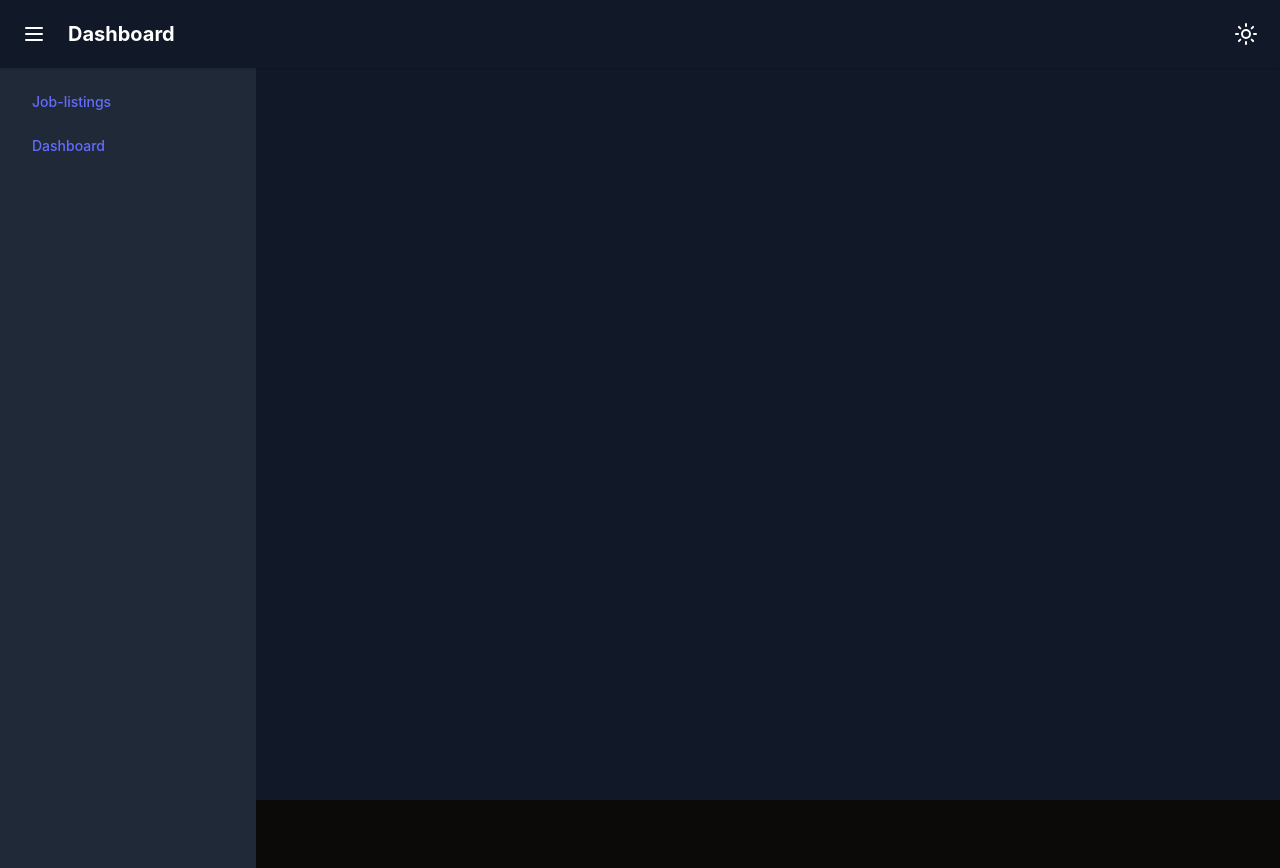
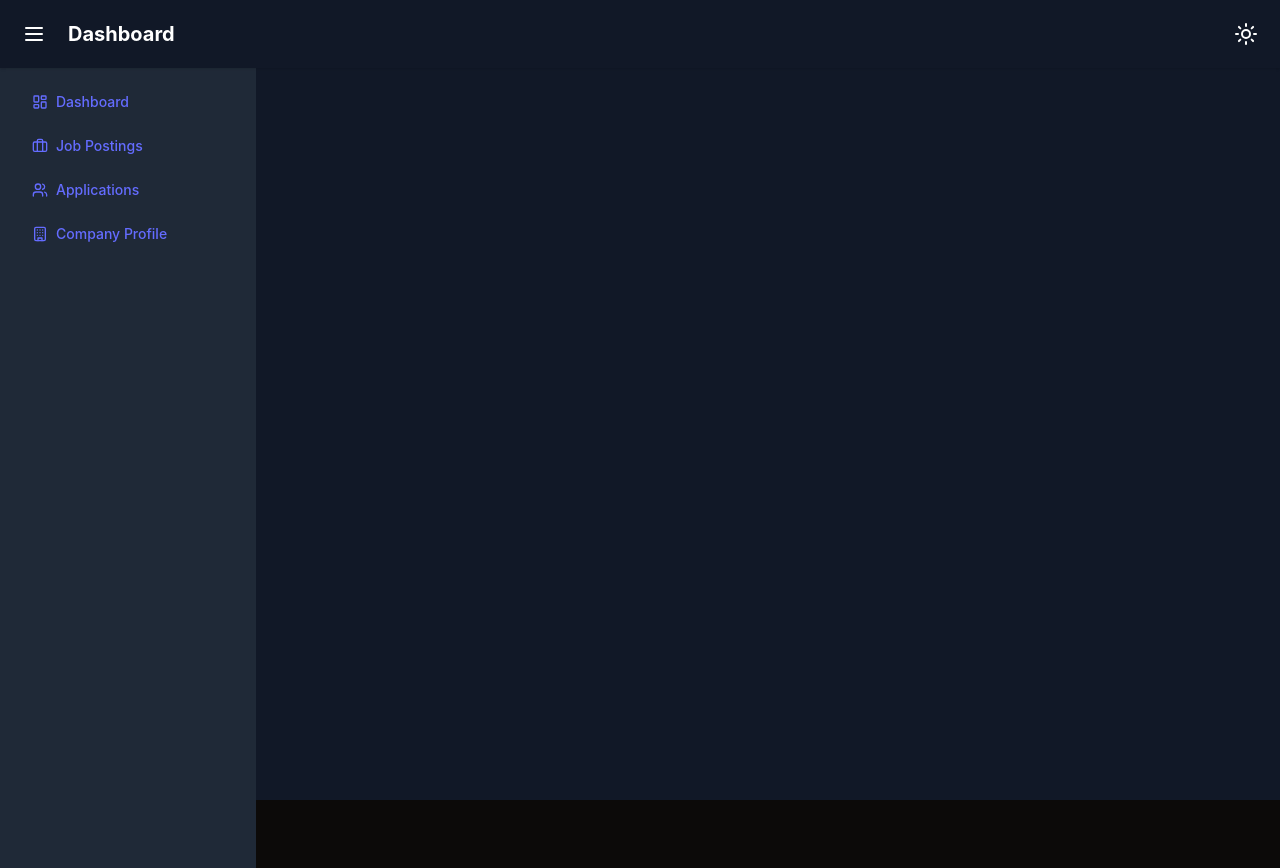
Before and after one commit to lostintheway/job_portal_2025_1, a React (Vite) app in the folder admin/: page /employer in a window 1280 px wide. Built offline with nearby package versions, Linux system fonts and the light colour scheme; no server answers.

Commit message:
web routes fixed

```diff
--- a/admin/src/App.tsx
+++ b/admin/src/App.tsx
@@ -4,6 +4,15 @@ import Dashboard from "./components/Dashboard";
 import JobListingPage from "./pages/public/JobListingPage";
 import RegisterPage from "./pages/auth/RegisterPage";
 import LoginPage from "./pages/auth/LoginPage";
+import JobSeekerDashboard from "./pages/public/JobSeekerDashboard";
+import JobSearchPage from "./pages/public/JobSearchPage";
+import ApplicationManagementPage from "./pages/public/ApplicationManagementPage";
+import JobDetailPage from "./pages/public/JobDetailPage";
+import JobSeekerProfilePage from "./pages/public/JobSeekerProfilePage";
+import EmployerDashboard from "./pages/employer/EmployerDashboard";
+import PostedJobsPage from "./pages/employer/PostedJobsPage";
+import CreateJobPage from "./pages/employer/CreateJobPage";
+import ApplicationsPage from "./pages/employer/ApplicationsPage";
 
 // import GalleryPage from "./pages/GalleryPage";Page";
 
@@ -14,38 +23,26 @@ function App() {
         <Route path="/" element={<LoginPage />} />
         <Route path="/register" element={<RegisterPage />} />
         {/* <Route path="/register" element={<RegisterPage />} /> */}
-        <Route path="/public" element={<Dashboard />}>
+        <Route path="/public" element={<Dashboard role="jobseeker" />}>
+          <Route path="dashboard" element={<JobSeekerDashboard />} />
+          <Route path="jobs" element={<JobSearchPage />} />
+          <Route path="jobs/:id" element={<JobDetailPage />} />
+          <Route path="applications" element={<ApplicationManagementPage />} />
+          <Route path="profile" element={<JobSeekerProfilePage />} />
+          <Route path="bookmarks" element={<JobListingPage />} />
+        </Route>
+        <Route path="/employer" element={<Dashboard role="employer" />}>
+          <Route path="dashboard" element={<EmployerDashboard />} />
+          <Route path="job-postings" element={<PostedJobsPage />} />
+          <Route path="create-job" element={<CreateJobPage />} />
+          <Route path="applications" element={<ApplicationsPage />} />
+          <Route path="company-profile" element={<JobSeekerProfilePage />} />
+        </Route>
+        <Route path="/admin" element={<Dashboard role="admin" />}>
+          <Route path="dashboard" element={<EmployerDashboard />} />
+          <Route path="users" element={<JobListingPage />} />
           <Route path="job-listings" element={<JobListingPage />} />
-          {/* <Route
-            path="vendor-organization"
-            element={<VendorOrganizationsPage />}
-          />
-          <Route path="category" element={<CategoriesPage />} />
-          <Route path="job-description" element={<JobDescriptionsPage />} />
-          <Route path="bookmarks" element={<BookmarksPage />} />
-          <Route path="profile" element={<ProfilesPage />} /> */}
-        </Route>
-        <Route path="/employer" element={<Dashboard />}>
-          <Route path="job-listings" element={<JobListingPage />} />
-          {/* <Route
-            path="vendor-organization"
-            element={<VendorOrganizationsPage />}
-          />
-          <Route path="category" element={<CategoriesPage />} />
-          <Route path="job-description" element={<JobDescriptionsPage />} />
-          <Route path="bookmarks" element={<BookmarksPage />} />
-          <Route path="profile" element={<ProfilesPage />} /> */}
-        </Route>
-        <Route path="/admin" element={<Dashboard />}>
-          <Route path="job-listings" element={<JobListingPage />} />
-          {/* <Route
-            path="vendor-organization"
-            element={<VendorOrganizationsPage />}
-          />
-          <Route path="category" element={<CategoriesPage />} />
-          <Route path="job-description" element={<JobDescriptionsPage />} />
-          <Route path="bookmarks" element={<BookmarksPage />} />
-          <Route path="profile" element={<ProfilesPage />} /> */}
+          <Route path="settings" element={<JobSeekerProfilePage />} />
         </Route>
 
         <Route path="*" element={<LoginPage />} />
--- a/admin/src/components/Dashboard.tsx
+++ b/admin/src/components/Dashboard.tsx
@@ -2,10 +2,16 @@ import { useState } from "react";
 import { Button } from "@/components/ui/button";
 import { Menu, Moon, Sun } from "lucide-react";
 import { useTheme } from "./theme-provider";
-import Sidebar from "./Sidebar";
 import { Outlet } from "react-router-dom";
+import AdminSidebar from "./sidebars/AdminSidebar";
+import EmployerSidebar from "./sidebars/EmployerSidebar";
+import JobSeekerSidebar from "./sidebars/JobSeekerSidebar";
 
-const Dashboard = () => {
+interface DashboardProps {
+  role: "admin" | "employer" | "jobseeker";
+}
+
+const Dashboard = ({ role }: DashboardProps) => {
   const [sidebarOpen, setSidebarOpen] = useState(true);
   const { theme, setTheme } = useTheme();
 
@@ -42,8 +48,10 @@ const Dashboard = () => {
 
       {/* Main content area with sidebar */}
       <div className="flex flex-1 overflow-hidden">
-        {/* Sidebar */}
-        <Sidebar sidebarOpen={sidebarOpen} />
+        {/* Sidebar based on role */}
+        {role === "admin" && <AdminSidebar sidebarOpen={sidebarOpen} />}
+        {role === "employer" && <EmployerSidebar sidebarOpen={sidebarOpen} />}
+        {role === "jobseeker" && <JobSeekerSidebar sidebarOpen={sidebarOpen} />}
 
         {/* Main content */}
         <main
--- /dev/null
+++ b/admin/src/components/sidebars/AdminSidebar.tsx
@@ -0,0 +1,62 @@
+import { Link } from "react-router-dom";
+import { Button } from "../ui/button";
+import { LayoutDashboard, Users, Briefcase, Settings } from "lucide-react";
+
+export default function AdminSidebar({ sidebarOpen }: { sidebarOpen: boolean }) {
+  return (
+    <aside
+      className={`bg-gray-100 dark:bg-gray-800 text-gray-900 dark:text-gray-50 w-64 p-4 transition-all duration-300 ease-in-out transform ${
+        sidebarOpen ? "translate-x-0" : "-translate-x-full"
+      } absolute h-full z-10`}
+    >
+      <nav>
+        <ul className="space-y-2">
+          <li>
+            <Link to="/admin/dashboard">
+              <Button
+                variant="ghost"
+                className="w-full justify-start hover:bg-purple-100 dark:hover:bg-purple-900"
+              >
+                <LayoutDashboard className="mr-2 h-4 w-4" />
+                Dashboard
+              </Button>
+            </Link>
+          </li>
+          <li>
+            <Link to="/admin/users">
+              <Button
+                variant="ghost"
+                className="w-full justify-start hover:bg-purple-100 dark:hover:bg-purple-900"
+              >
+                <Users className="mr-2 h-4 w-4" />
+                User Management
+              </Button>
+            </Link>
+          </li>
+          <li>
+            <Link to="/admin/job-listings">
+              <Button
+                variant="ghost"
+                className="w-full justify-start hover:bg-purple-100 dark:hover:bg-purple-900"
+              >
+                <Briefcase className="mr-2 h-4 w-4" />
+                Job Listings
+              </Button>
+            </Link>
+          </li>
+          <li>
+            <Link to="/admin/settings">
+              <Button
+                variant="ghost"
+                className="w-full justify-start hover:bg-purple-100 dark:hover:bg-purple-900"
+              >
+                <Settings className="mr-2 h-4 w-4" />
+                Settings
+              </Button>
+            </Link>
+          </li>
+        </ul>
+      </nav>
+    </aside>
+  );
+}
--- /dev/null
+++ b/admin/src/components/sidebars/EmployerSidebar.tsx
@@ -0,0 +1,62 @@
+import { Link } from "react-router-dom";
+import { Button } from "../ui/button";
+import { LayoutDashboard, Briefcase, Users, Building } from "lucide-react";
+
+export default function EmployerSidebar({ sidebarOpen }: { sidebarOpen: boolean }) {
+  return (
+    <aside
+      className={`bg-gray-100 dark:bg-gray-800 text-gray-900 dark:text-gray-50 w-64 p-4 transition-all duration-300 ease-in-out transform ${
+        sidebarOpen ? "translate-x-0" : "-translate-x-full"
+      } absolute h-full z-10`}
+    >
+      <nav>
+        <ul className="space-y-2">
+          <li>
+            <Link to="/employer/dashboard">
+              <Button
+                variant="ghost"
+                className="w-full justify-start hover:bg-purple-100 dark:hover:bg-purple-900"
+              >
+                <LayoutDashboard className="mr-2 h-4 w-4" />
+                Dashboard
+              </Button>
+            </Link>
+          </li>
+          <li>
+            <Link to="/employer/job-postings">
+              <Button
+                variant="ghost"
+                className="w-full justify-start hover:bg-purple-100 dark:hover:bg-purple-900"
+              >
+                <Briefcase className="mr-2 h-4 w-4" />
+                Job Postings
+              </Button>
+            </Link>
+          </li>
+          <li>
+            <Link to="/employer/applications">
+              <Button
+                variant="ghost"
+                className="w-full justify-start hover:bg-purple-100 dark:hover:bg-purple-900"
+              >
+                <Users className="mr-2 h-4 w-4" />
+                Applications
+              </Button>
+            </Link>
+          </li>
+          <li>
+            <Link to="/employer/company-profile">
+              <Button
+                variant="ghost"
+                className="w-full justify-start hover:bg-purple-100 dark:hover:bg-purple-900"
+              >
+                <Building className="mr-2 h-4 w-4" />
+                Company Profile
+              </Button>
+            </Link>
+          </li>
+        </ul>
+      </nav>
+    </aside>
+  );
+}
--- /dev/null
+++ b/admin/src/components/sidebars/JobSeekerSidebar.tsx
@@ -0,0 +1,62 @@
+import { Link } from "react-router-dom";
+import { Button } from "../ui/button";
+import { LayoutDashboard, Search, FileText, Bookmark } from "lucide-react";
+
+export default function JobSeekerSidebar({ sidebarOpen }: { sidebarOpen: boolean }) {
+  return (
+    <aside
+      className={`bg-gray-100 dark:bg-gray-800 text-gray-900 dark:text-gray-50 w-64 p-4 transition-all duration-300 ease-in-out transform ${
+        sidebarOpen ? "translate-x-0" : "-translate-x-full"
+      } absolute h-full z-10`}
+    >
+      <nav>
+        <ul className="space-y-2">
+          <li>
+            <Link to="/public/dashboard">
+              <Button
+                variant="ghost"
+                className="w-full justify-start hover:bg-purple-100 dark:hover:bg-purple-900"
+              >
+                <LayoutDashboard className="mr-2 h-4 w-4" />
+                Dashboard
+              </Button>
+            </Link>
+          </li>
+          <li>
+            <Link to="/public/jobs">
+              <Button
+                variant="ghost"
+                className="w-full justify-start hover:bg-purple-100 dark:hover:bg-purple-900"
+              >
+                <Search className="mr-2 h-4 w-4" />
+                Search Jobs
+              </Button>
+            </Link>
+          </li>
+          <li>
+            <Link to="/public/applications">
+              <Button
+                variant="ghost"
+                className="w-full justify-start hover:bg-purple-100 dark:hover:bg-purple-900"
+              >
+                <FileText className="mr-2 h-4 w-4" />
+                My Applications
+              </Button>
+            </Link>
+          </li>
+          <li>
+            <Link to="/public/bookmarks">
+              <Button
+                variant="ghost"
+                className="w-full justify-start hover:bg-purple-100 dark:hover:bg-purple-900"
+              >
+                <Bookmark className="mr-2 h-4 w-4" />
+                Bookmarks
+              </Button>
+            </Link>
+          </li>
+        </ul>
+      </nav>
+    </aside>
+  );
+}
```
